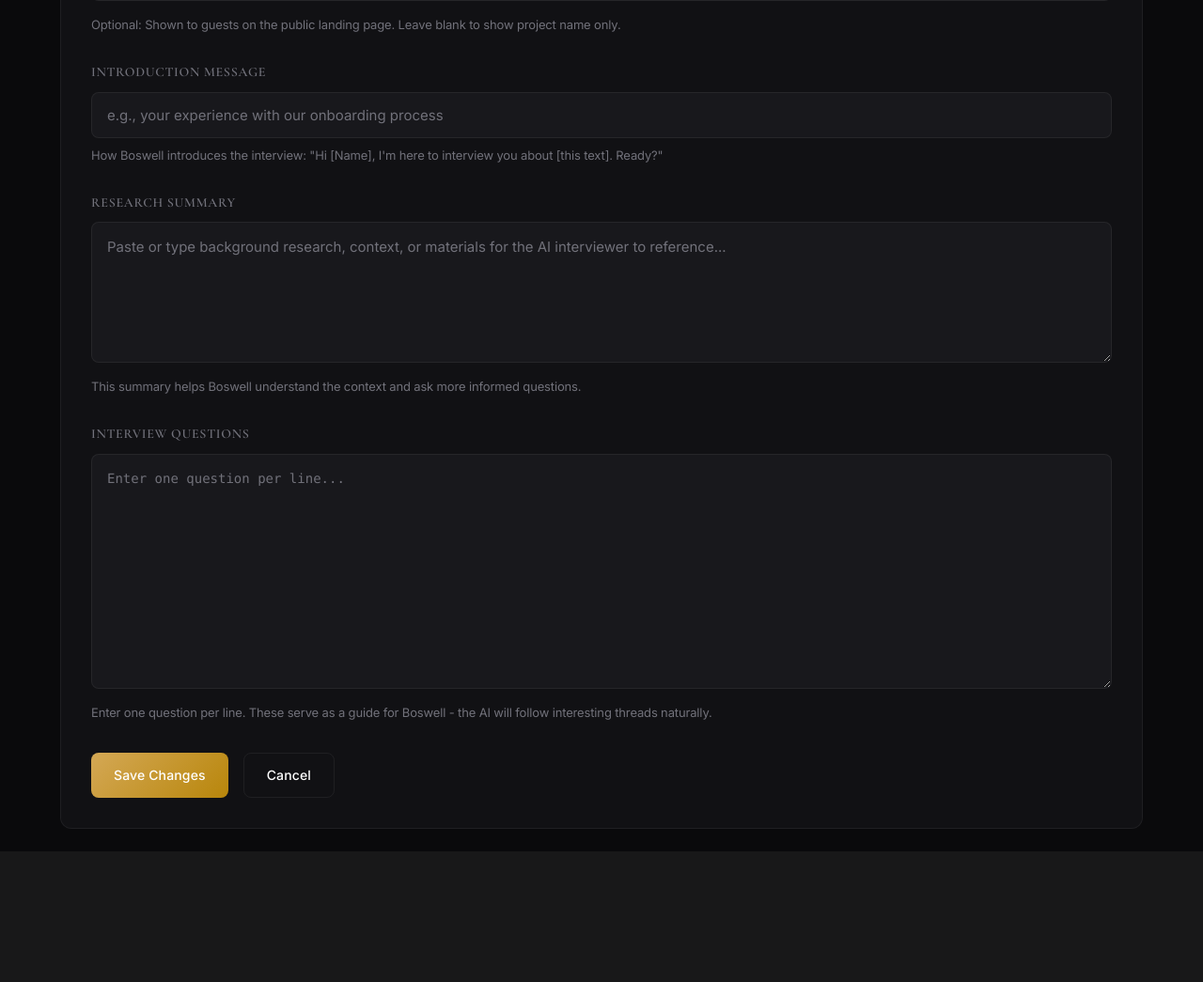
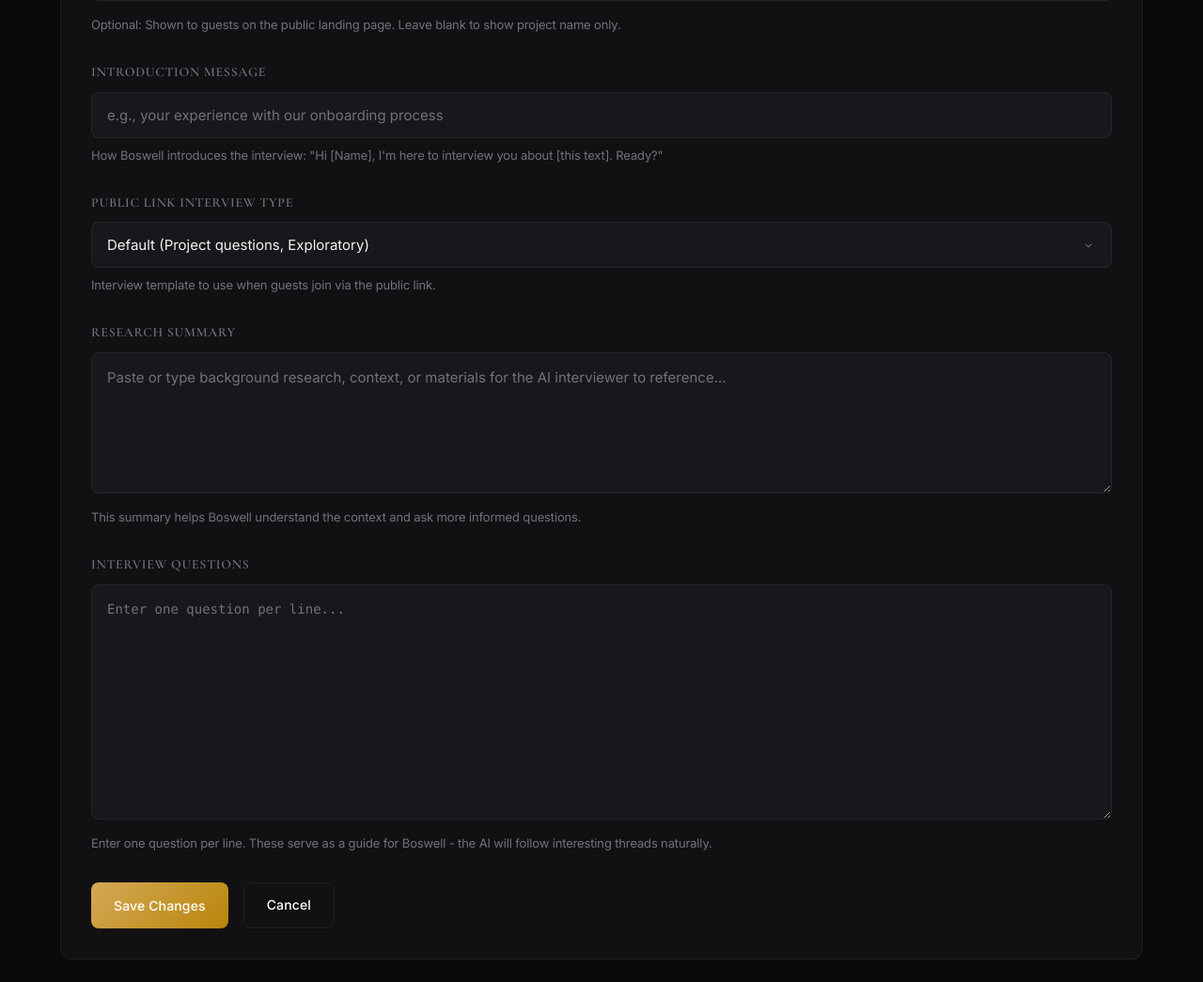
Before and after one commit to nraford7/boswell, a FastAPI app: template src/boswell/server/templates/admin/project_edit.html in a window 1280 px wide. Shown: the part 816-1861 px from the top of the page at 94% size. Before the commit the page ends 1722 px from the top, so only its background shows below. Run offline with FastAPI, Linux system fonts and the light colour scheme; the template is opened without the code that fills it, so the values that code supplies are empty; parts of the project's set-up code (start-up, migrations or seed data) failed here and were passed over; some libraries are stand-ins or nearby versions.

Commit message:
feat: add public template selection to project edit form
Co-Authored-By: Claude Opus 4.5 <noreply@anthropic.com>

```diff
--- a/src/boswell/server/templates/admin/project_edit.html
+++ b/src/boswell/server/templates/admin/project_edit.html
@@ -110,6 +110,19 @@
             </div>
 
             <div class="form-section">
+                <h3>Public Link Interview Type</h3>
+                <select name="public_template_id">
+                    <option value="">Default (Project questions, Exploratory)</option>
+                    {% for t in templates %}
+                    <option value="{{ t.id }}" {% if project.public_template_id == t.id %}selected{% endif %}>
+                        {{ t.name }} ({{ t.angle.value|title if t.angle else 'Exploratory' }}{% if t.angle_secondary %} + {{ t.angle_secondary.value|title }}{% endif %})
+                    </option>
+                    {% endfor %}
+                </select>
+                <p class="help-text">Interview template to use when guests join via the public link.</p>
+            </div>
+
+            <div class="form-section">
                 <h3>Research Summary</h3>
                 <textarea name="research_summary" placeholder="Paste or type background research, context, or materials for the AI interviewer to reference...">{{ project.research_summary or '' }}</textarea>
                 <p class="help-text">This summary helps Boswell understand the context and ask more informed questions.</p>
```
Also changed, not shown: src/boswell/server/routes/admin.py (+27 -0 lines).
